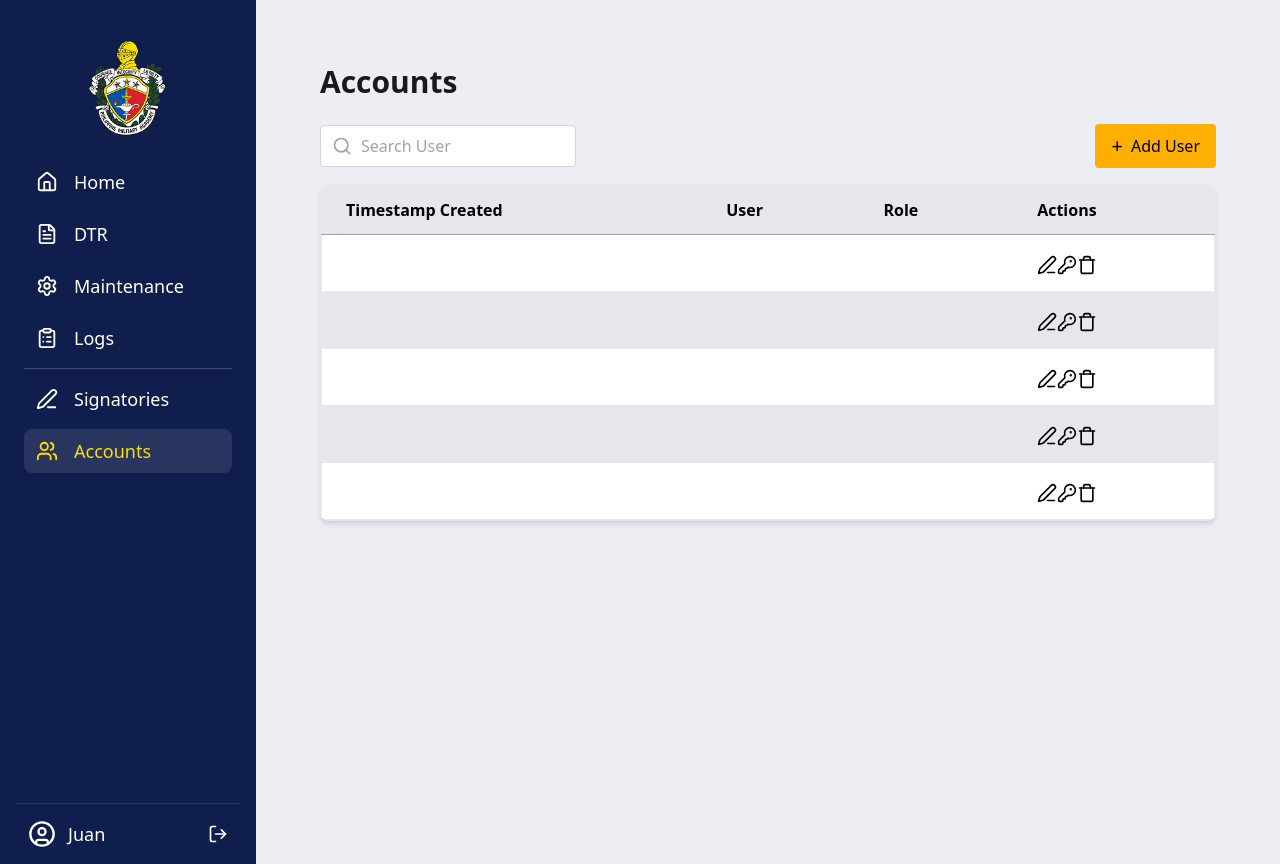
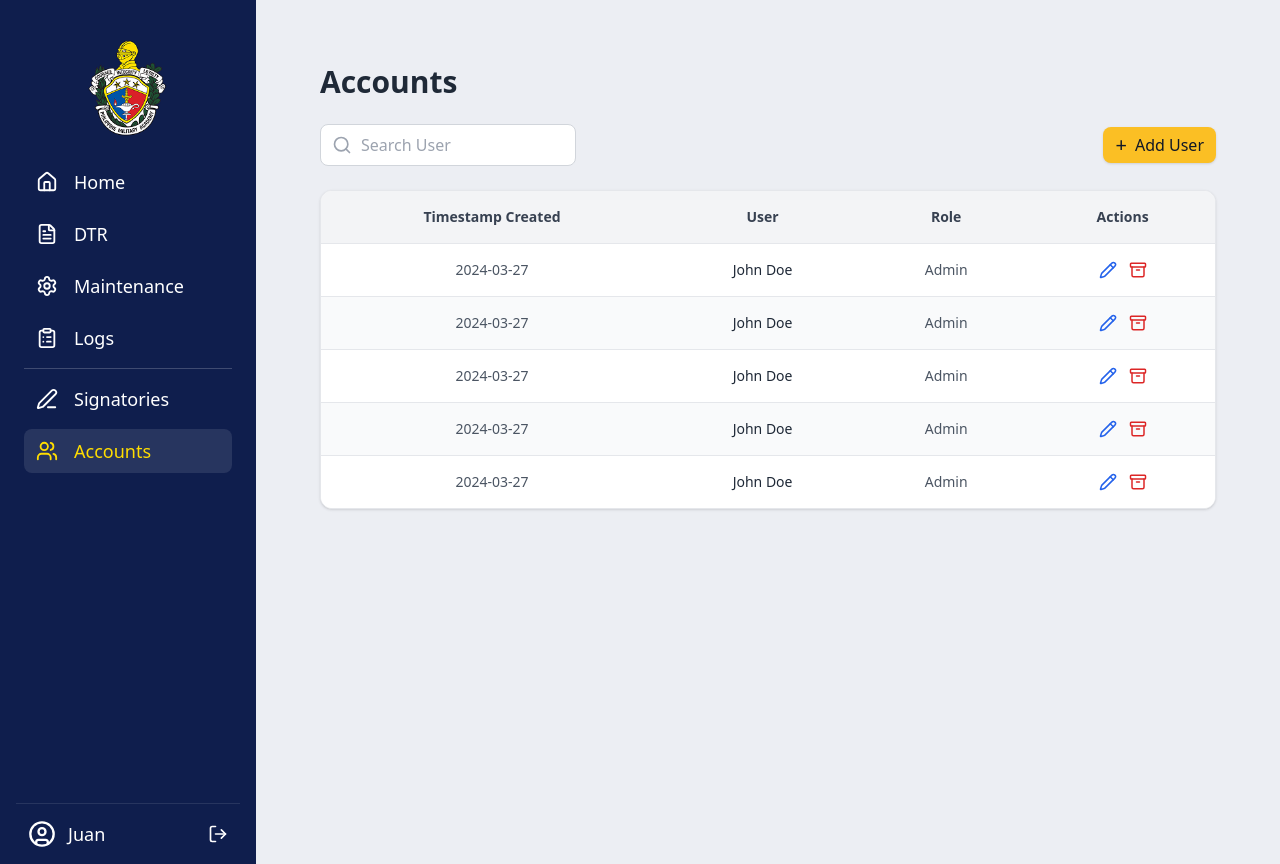
Before and after one commit to cayeelii/PMA-DTR, a React (Vite) app in the folder frontend/: page /accounts in a window 1280 px wide. Built offline with nearby package versions, Linux system fonts and the light colour scheme.

Commit message:
Separated add user modal and fixed table for accounts

```diff
--- /dev/null
+++ b/frontend/src/components/AddUser.jsx
@@ -0,0 +1,113 @@
+import React, { useState } from "react";
+import { X, User, KeyRound } from "lucide-react";
+
+const AddUserModal = ({ isOpen, onClose }) => {
+  const [formData, setFormData] = useState({
+    username: "",
+    role: "",
+    password: "",
+    confirmPassword: ""
+  });
+
+  const handleSubmit = (e) => {
+    e.preventDefault();
+    if (formData.password !== formData.confirmPassword) {
+      alert("Passwords do not match");
+      return;
+    }
+    console.log("Add user:", formData);
+    onClose();
+    setFormData({ username: "", role: "", password: "", confirmPassword: "" });
+  };
+
+  if (!isOpen) return null;
+
+  return (
+    <div className="fixed inset-0 bg-black bg-opacity-50 flex items-center justify-center z-50 p-4">
+      <div className="bg-white rounded-lg p-6 w-full max-w-xl max-h-[90vh] overflow-y-auto shadow-xl">
+        <div className="flex justify-between items-center mb-6">
+          <h2 className="text-2xl font-bold text-gray-800">Add User</h2>
+          <button onClick={onClose} className="text-gray-500 hover:text-gray-700">
+            <X className="w-6 h-6" />
+          </button>
+        </div>
+        <div className="border-t border-gray-200 mb-6"></div>
+
+        <form onSubmit={handleSubmit} className="space-y-4">
+          <div className="grid grid-cols-1 md:grid-cols-2 gap-6">
+            <div>
+              <label className="block text-sm font-semibold text-gray-700 mb-2">Username</label>
+              <div className="relative">
+                <User className="absolute left-3 top-1/2 -translate-y-1/2 w-5 h-5 text-gray-400" />
+                <input
+                  type="text"
+                  value={formData.username}
+                  onChange={(e) => setFormData({ ...formData, username: e.target.value })}
+                  className="w-full pl-10 pr-4 py-2 border border-gray-300 rounded-lg focus:outline-none focus:ring-2 focus:ring-blue-500"
+                  required
+                />
+              </div>
+            </div>
+
+            <div>
+              <label className="block text-sm font-semibold text-gray-700 mb-2">User Role</label>
+              <select
+                value={formData.role}
+                onChange={(e) => setFormData({ ...formData, role: e.target.value })}
+                className="w-full px-4 py-2 border border-gray-300 rounded-lg focus:outline-none focus:ring-2 focus:ring-blue-500"
+                required
+              >
+                <option value="">Choose User Role</option>
+                <option value="Super Admin">Super Admin</option>
+                <option value="Admin">Admin</option>
+              </select>
+            </div>
+
+            <div>
+              <label className="block text-sm font-semibold text-gray-700 mb-2">Password</label>
+              <div className="relative">
+                <KeyRound className="absolute left-3 top-1/2 -translate-y-1/2 w-5 h-5 text-gray-400" />
+                <input
+                  type="password"
+                  value={formData.password}
+                  onChange={(e) => setFormData({ ...formData, password: e.target.value })}
+                  className="w-full pl-10 pr-4 py-2 border border-gray-300 rounded-lg focus:outline-none focus:ring-2 focus:ring-blue-500"
+                  required
+                />
+              </div>
+            </div>
+
+            <div>
+              <label className="block text-sm font-semibold text-gray-700 mb-2">Confirm Password</label>
+              <input
+                type="password"
+                value={formData.confirmPassword}
+                onChange={(e) => setFormData({ ...formData, confirmPassword: e.target.value })}
+                className="w-full px-4 py-2 border border-gray-300 rounded-lg focus:outline-none focus:ring-2 focus:ring-blue-500"
+                required
+              />
+            </div>
+          </div>
+
+          <div className="flex gap-4 pt-6">
+            <button
+              type="button"
+              onClick={onClose}
+              className="flex-1 bg-gray-100 text-gray-700 font-semibold py-2 rounded-lg hover:bg-gray-200 transition"
+            >
+              Cancel
+            </button>
+            <button
+              type="submit"
+              className="flex-1 bg-[#FEAF01] text-black font-semibold py-2 rounded-lg hover:bg-[#ffc940] transition"
+            >
+              Add User
+            </button>
+          </div>
+        </form>
+      </div>
+    </div>
+  );
+};
+
+export default AddUserModal;
--- a/frontend/src/pages/Accounts.jsx
+++ b/frontend/src/pages/Accounts.jsx
@@ -1,147 +1,35 @@
 import { useState } from "react";
-import { Delete, PenLine, KeyRound, Trash, Search, X, User } from "lucide-react";
+import { Search, Pencil, Archive, KeyRound } from "lucide-react";
+import AddUserModal from "../components/AddUser";
 
 const mockData = Array(15).fill({
-  timestamp: "",
-  user: "",
-  role: "",
-  department: "",
-  head: ""
+  timestamp: "2024-03-27",
+  user: "John Doe",
+  role: "Admin",
 });
+
 const PAGE_SIZE = 5;
 
 function AccountsPage() {
   const [search, setSearch] = useState("");
   const [page, setPage] = useState(1);
   const [isModalOpen, setIsModalOpen] = useState(false);
+
   const filtered = mockData.filter((row) =>
-    row.user.toLowerCase().includes(search.toLowerCase()) ||
-    row.department.toLowerCase().includes(search.toLowerCase())
+    row.user.toLowerCase().includes(search.toLowerCase())
   );
-  const totalPages = Math.ceil(filtered.length / PAGE_SIZE);
+
   const paginated = filtered.slice((page - 1) * PAGE_SIZE, page * PAGE_SIZE);
-
-  const AddUserModal = ({ isOpen, onClose }) => {
-    const [formData, setFormData] = useState({
-      username: "",
-      role: "",
-      password: "",
-      confirmPassword: ""
-    });
-
-    const handleSubmit = (e) => {
-      e.preventDefault();
-      if (formData.password !== formData.confirmPassword) {
-        alert("Passwords do not match");
-        return;
-      }
-      console.log("Add user:", formData);
-      onClose();
-      setFormData({ username: "", role: "", password: "", confirmPassword: "" });
-    };
-
-    if (!isOpen) return null;
-
-    return (
-      <div className="fixed inset-0 bg-black bg-opacity-50 flex items-center justify-center z-50 p-4">
-        <div className="bg-white rounded-lg p-6 w-full max-w-xl max-h-[90vh] overflow-y-auto">
-          <div className="flex justify-between items-center mb-6">
-            <h2 className="text-2xl font-bold">Add User</h2>
-            <button onClick={onClose} className="text-gray-500 hover:text-gray-700">
-              <X className="w-6 h-6" />
-            </button>
-          </div>
-          <div className="border-t border-gray-300 mb-6"></div>
-
-          <form onSubmit={handleSubmit} className="space-y-4">
-            <div className="p-4 grid grid-cols-2 gap-8">
-              <div>
-                <label className="block text-sm font-semibold text-gray-700 mb-2">Username</label>
-                <div className="relative">
-                  <User className="absolute left-3 top-1/2 -translate-y-1/2 w-5 h-5 text-gray-400" />
-                  <input
-                    type="text"
-                    value={formData.username}
-                    onChange={(e) => setFormData({ ...formData, username: e.target.value })}
-                    className="w-full pl-10 pr-4 py-2 border border-gray-300 rounded-lg focus:outline-none focus:ring-2 focus:ring-blue-500 text-base"
-                    required
-                  />
-                </div>
-              </div>
-
-              <div>
-                <label className="block text-sm font-semibold text-gray-700 mb-2">User Role</label>
-                <select
-                  value={formData.role}
-                  onChange={(e) => setFormData({ ...formData, role: e.target.value })}
-                  className="w-full px-4 py-2 border border-gray-300 rounded-lg focus:outline-none focus:ring-2 focus:ring-blue-500 text-base"
-                  required
-                >
-                  <option value="">Choose User Role</option>
-                  <option value="Super Admin">Super Admin</option>
-                  <option value="Admin">Admin</option>
-                </select>
-              </div>
-
-              <div>
-                <label className="block text-sm font-semibold text-gray-700 mb-2">Password</label>
-                <div className="relative">
-                  <KeyRound className="absolute left-3 top-1/2 -translate-y-1/2 w-5 h-5 text-gray-400" />
-                  <input
-                    type="password"
-                    value={formData.password}
-                    onChange={(e) => setFormData({ ...formData, password: e.target.value })}
-                    className="w-full pl-10 pr-4 py-2 border border-gray-300 rounded-lg focus:outline-none focus:ring-2 focus:ring-blue-500 text-base"
-                    required
-                  />
-                </div>
-              </div>
-
-              <div>
-                <label className="block text-sm font-semibold text-gray-700 mb-2">Confirm Password</label>
-                <input
-                  type="password"
-                  value={formData.confirmPassword}
-                  onChange={(e) => setFormData({ ...formData, confirmPassword: e.target.value })}
-                  className="w-full px-4 py-2 border border-gray-300 rounded-lg focus:outline-none focus:ring-2 focus:ring-blue-500 text-base"
-                  required
-                />
-              </div>
-            </div>
-
-            <div className="flex gap-4 pt-4">
-              <button
-                type="button"
-                onClick={onClose}
-                className="flex-1 bg-gray-200 text-gray-800 font-semibold py-2 px-4 rounded-lg hover:bg-gray-300 transition text-sm"
-              >
-                Cancel
-              </button>
-              <button
-                type="submit"
-                className="flex-1 bg-[#FEAF01] text-black font-semibold py-2 px-4 rounded-lg hover:bg-[#ffc940] transition text-sm"
-              >
-                Add User
-              </button>
-            </div>
-          </form>
-        </div>
-      </div>
-    );
-  };
-
 
   return (
       <div className="min-h-screen bg-[#ECEEF3] p-8">
           <div className="mb-6">
-    <h1 className="text-3xl font-bold">Accounts</h1>
+              <h1 className="text-3xl font-bold text-gray-800">Accounts</h1>
           </div>
 
-  <div className="flex justify-between items-center mb-4">
+          <div className="flex justify-between items-center mb-6">
               <div className="relative w-64">
-      <span className="absolute left-3 top-1/2 -translate-y-1/2 text-gray-400">
-        <Search className="w-5 h-5" />
-      </span>
+                  <Search className="absolute left-3 top-1/2 -translate-y-1/2 text-gray-400 w-5 h-5" />
                   <input
                       type="text"
                       placeholder="Search User"
@@ -150,54 +38,80 @@ function AccountsPage() {
                           setSearch(e.target.value);
                           setPage(1);
                       }}
-        className="pl-10 pr-4 py-2 w-full border border-gray-300 rounded focus:outline-none focus:ring focus:border-blue-300"
+                      className="pl-10 pr-4 py-2 w-full border border-gray-300 rounded-lg focus:outline-none focus:ring-2 focus:ring-blue-500 bg-white"
                   />
               </div>
 
               <button
+                  className="bg-amber-400 hover:bg-amber-500 text-gray-900 px-3 py-1 rounded-lg font-medium shadow flex items-center gap-2"
                   onClick={() => setIsModalOpen(true)}
-      className="bg-[#FEAF01] text-black font-medium px-4 py-2 rounded flex items-center gap-2 hover:bg-[#ffc940] transition"
               >
                   <span className="text-xl">+</span> Add User
               </button>
           </div>
 
-
-      <div className="overflow-x-auto bg-white rounded-lg shadow-md border border-gray-200">
-        <table className="min-w-full border rounded-lg">
-          <thead className="bg-[#E5E7EB] border-b border-gray-400">
+          <div className="bg-white rounded-xl shadow overflow-hidden border border-gray-200">
+              <table className="w-full text-sm">
+                  <thead className="bg-gray-100 text-gray-700">
                       <tr>
-              <th className="px-6 py-3 text-left font-semibold">
+                          <th className="text-center px-6 py-4 font-semibold">
                               Timestamp Created
                           </th>
-              <th className="px-6 py-3 text-left font-semibold">User</th>
-              <th className="px-6 py-3 text-left font-semibold">Role</th>
-              <th className="px-6 py-3 text-left font-semibold">Actions</th>
+                          <th className="text-center px-6 py-4 font-semibold">
+                              User
+                          </th>
+                          <th className="text-center px-6 py-4 font-semibold">
+                              Role
+                          </th>
+                          <th className="text-center px-6 py-4 font-semibold">
+                              Actions
+                          </th>
                       </tr>
                   </thead>
-          <tbody className="[&>tr:last-child]:border-b-0">
+                  <tbody>
                       {paginated.length === 0 ? (
                           <tr>
-                <td colSpan={4} className="px-6 py-4 text-center text-gray-500">
+                              <td
+                                  colSpan={4}
+                                  className="px-6 py-8 text-center text-gray-500"
+                              >
                                   No results found.
                               </td>
                           </tr>
                       ) : (
-              paginated.map((row, idx) => (
-                <tr key={idx} className="border-b border-gray-200 even:bg-[#E5E7EB] hover:bg-gray-100 transition-colors duration-150">
-                  <td className="px-6 py-4">{row.timestamp}</td>
-                  <td className="px-6 py-4">{row.user}</td>
-                  <td className="px-6 py-4">{row.role}</td>
-                  <td className="px-6 py-4">
-                    <button className="hover:text-blue-600" title="Edit">
-                      <PenLine className="w-5 h-5 inline" />
+                          paginated.map((row, index) => (
+                              <tr
+                                  key={index}
+                                  className={`border-t ${
+                                      index % 2 === 0
+                                          ? "bg-white"
+                                          : "bg-gray-50"
+                                  } hover:bg-blue-50 transition`}
+                              >
+                                  <td className="text-center px-6 py-4 text-gray-600">
+                                      {row.timestamp}
+                                  </td>
+                                  <td className="text-center px-6 py-4 font-medium text-gray-800">
+                                      {row.user}
+                                  </td>
+                                  <td className="text-center px-6 py-4 text-gray-600">
+                                      {row.role}
+                                  </td>
+                                  <td className="text-center px-6 py-4">
+                                      <div className="flex justify-center gap-3">
+                                          <button
+                                              className="text-blue-600 hover:text-blue-800 transition"
+                                              title="Edit"
+                                          >
+                                              <Pencil size={18} />
                                           </button>
-                    <button className="hover:text-gray-600" title="Reset">
-                      <KeyRound className="w-5 h-5 inline" />
+                                          <button
+                                              className="text-red-600 hover:text-red-800 transition"
+                                              title="Archive"
+                                          >
+                                              <Archive size={18} />
                                           </button>
-                    <button className="hover:text-red-600" title="Delete">
-                      <Trash className="w-5 h-5 inline" />
-                    </button>
+                                      </div>
                                   </td>
                               </tr>
                           ))
@@ -205,10 +119,13 @@ function AccountsPage() {
                   </tbody>
               </table>
           </div>
-      <AddUserModal isOpen={isModalOpen} onClose={() => setIsModalOpen(false)} />
+
+          <AddUserModal
+              isOpen={isModalOpen}
+              onClose={() => setIsModalOpen(false)}
+          />
       </div>
   );
 }
 
-
 export default AccountsPage;
```
Lines whose indentation alone changed are shown as unchanged.
